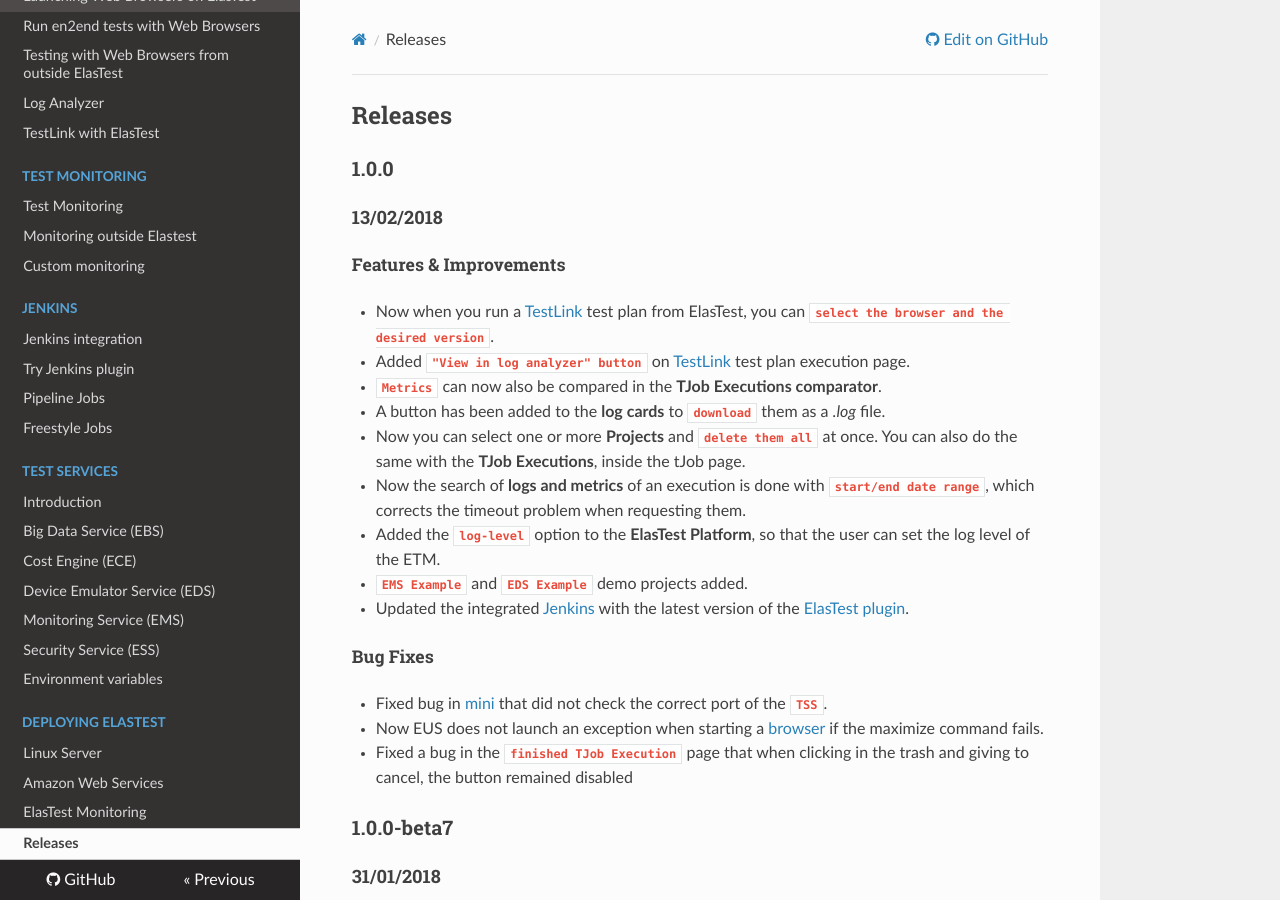
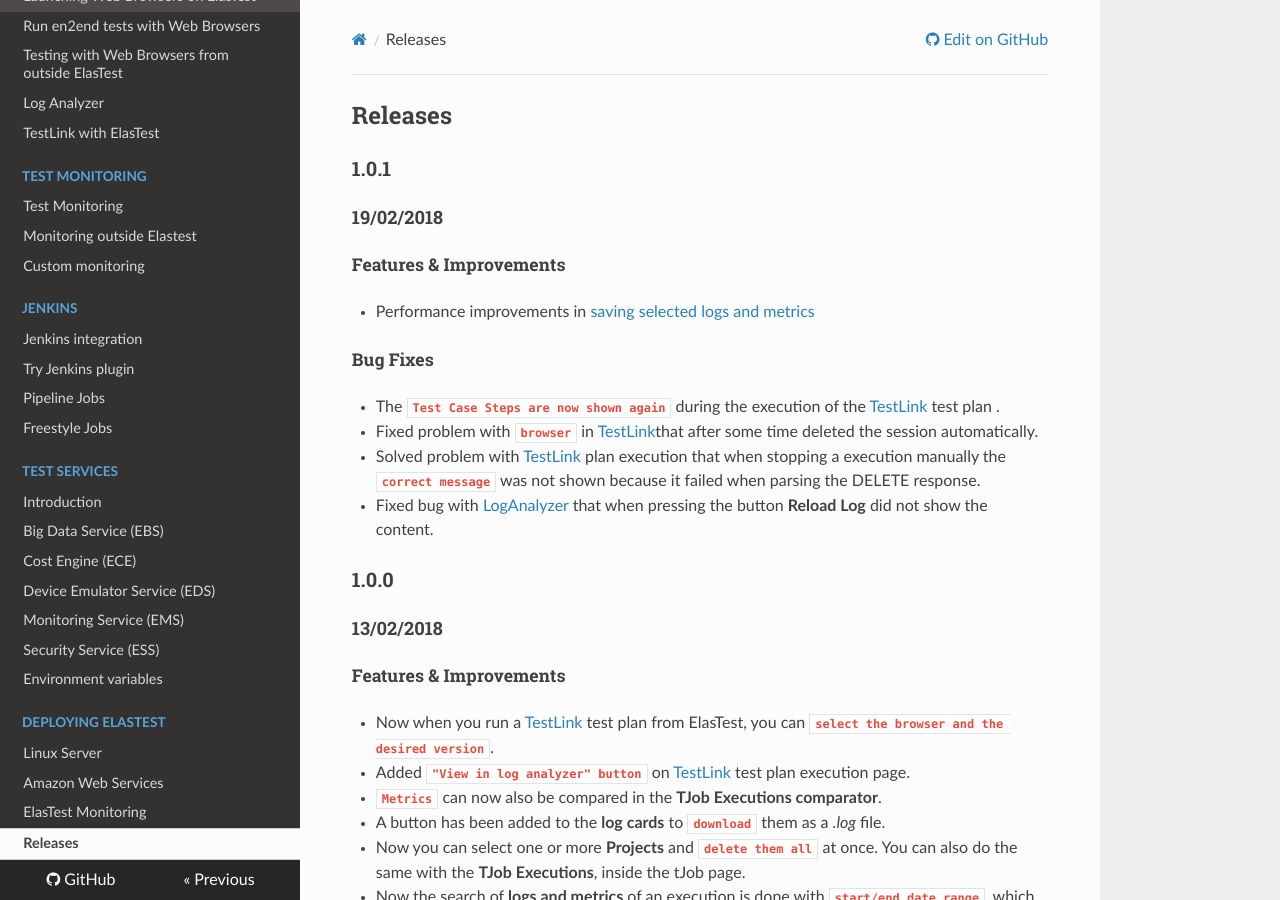
Before and after one commit to elastest/elastest.io-docs, an MkDocs documentation site: the page built from docs/releases/index.md, in a window 1280 px wide and 900 px high. Built offline with MkDocs 1.6.1, drawn with Linux system fonts in a browser that asks for light colours; nearby versions of some CDN libraries; old or Windows-style settings are respelled for this version of MkDocs.

Commit message:
Release 1.0.1

```diff
--- a/docs/releases/index.md
+++ b/docs/releases/index.md
@@ -4,6 +4,23 @@
 </div>
 </div>
 
+<!-- ************************* -->
+<!-- ********* 1.0.1 ********* -->
+<!-- ************************* -->
+
+<h3 id="1.0.1" class="small-subtitle">1.0.1</h3>
+<h4 class="smaller-subtitle">19/02/2018</h4>
+
+<h5 class="smaller-subtitle">Features & Improvements</h5>
+
+-   Performance improvements in <a target="_blank" href="/docs/monitoring">saving selected logs and metrics</a>
+
+<h5 class="smaller-subtitle">Bug Fixes</h5>
+
+-   The **`Test Case Steps are now shown again`** during the execution of the <a target="_blank" href="/docs/testlink">TestLink</a> test plan .
+-   Fixed problem with **`browser`** in <a target="_blank" href="/docs/testlink">TestLink</a>that after some time deleted the session automatically.
+-   Solved problem with <a target="_blank" href="/docs/testlink">TestLink</a> plan execution that when stopping a execution manually the **`correct message`** was not shown because it failed when parsing the DELETE response.
+-   Fixed bug with <a target="_blank" href="/docs/log-analyzer/">LogAnalyzer</a> that when pressing the button **Reload Log** did not show the content.
 
 <!-- ************************* -->
 <!-- ********* 1.0.0 ********* -->
@@ -17,13 +34,12 @@
 -   Now when you run a <a target="_blank" href="/docs/testlink">TestLink</a> test plan from ElasTest, you can **`select the browser and the desired version`**.
 -   Added **`"View in log analyzer" button`** on <a target="_blank" href="/docs/testlink">TestLink</a> test plan execution page.
 -   **`Metrics`** can now also be compared in the **TJob Executions comparator**.
--   A button has been added to the **log cards** to **`download`** them as a *.log* file.
+-   A button has been added to the **log cards** to **`download`** them as a _.log_ file.
 -   Now you can select one or more **Projects** and **`delete them all`** at once. You can also do the same with the **TJob Executions**, inside the tJob page.
 -   Now the search of **logs and metrics** of an execution is done with **`start/end date range`**, which corrects the timeout problem when requesting them.
 -   Added the **`log-level`** option to the **ElasTest Platform**, so that the user can set the log level of the ETM.
--  **`EMS Example`** and **`EDS Example`** demo projects added.
--  Updated the integrated <a target="blank" href="/docs/jenkins">Jenkins</a> with the latest version of the <a target="blank" href="https://plugins.jenkins.io/elastest">ElasTest plugin</a>.
-
+-   **`EMS Example`** and **`EDS Example`** demo projects added.
+-   Updated the integrated <a target="blank" href="/docs/jenkins">Jenkins</a> with the latest version of the <a target="blank" href="https://plugins.jenkins.io/elastest">ElasTest plugin</a>.
 
 <h5 class="smaller-subtitle">Bug Fixes</h5>
 
@@ -54,8 +70,6 @@
 -   Solved problem when running several Jobs in a **Jenkins with slaves** that make use of the <a target="_blank" href="/docs/jenkins">ElasTest Jenkins Plugin</a> at the same time.
 -   Fixed bug in <a target="_blank" href="/docs/#modes">mini</a> that did not send the Endpoint environment vars of a TSS to the TJob, necessary for its use.
 -   Fixed bug in <a target="_blank" href="/docs/log-analyzer/">LogAnalyzer</a> who didn't check well if TestLink was started and never showed TestLink's projects.
-
-
 
 <!-- ************************* -->
 <!-- ****** 1.0.0-beta6 ****** -->
```
